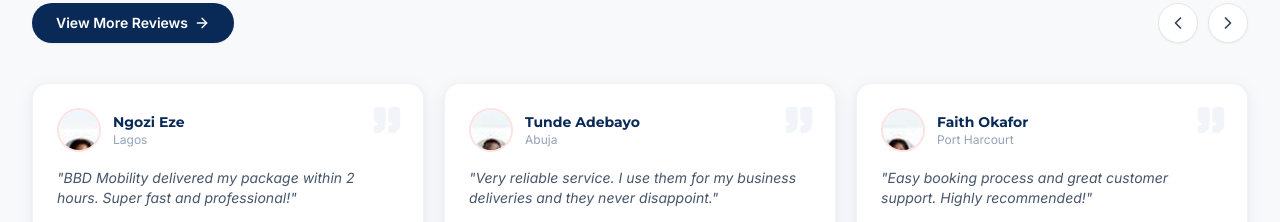
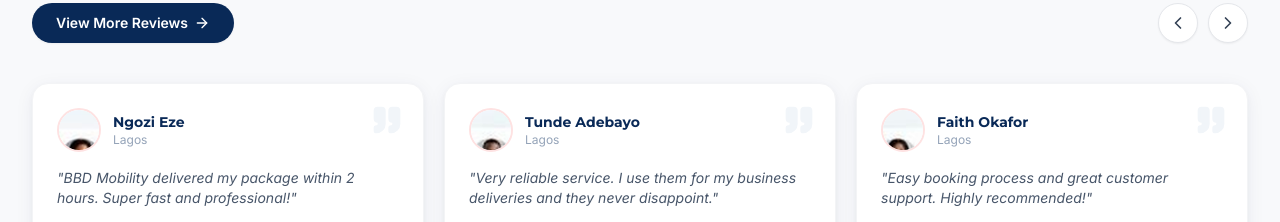
Before and after one commit to Subair-09/bbdmobility, a React (Vite) app: page / in a window 1280 px wide. Shown: the part 2020-2242 px from the top of the page. Built offline with nearby package versions, Linux system fonts and the light colour scheme.

Commit message:
fix(testimonials): set all testimonial and review locations to Lagos

```diff
--- a/src/components/ReviewsModal.tsx
+++ b/src/components/ReviewsModal.tsx
@@ -20,7 +20,7 @@ export const ReviewsModal: React.FC<ReviewsModalProps> = ({ isOpen, onClose }) =
     },
     {
       name: 'Tunde Adebayo',
-      location: 'Abuja',
+      location: 'Lagos',
       avatar: '/assets/avatar-tunde-hd.jpg',
       quote: 'Very reliable service. I use them for my business deliveries and they never disappoint. Seamless dispatch process and prompt pickup every single time.',
       rating: 5,
@@ -28,7 +28,7 @@ export const ReviewsModal: React.FC<ReviewsModalProps> = ({ isOpen, onClose }) =
     },
     {
       name: 'Faith Okafor',
-      location: 'Port Harcourt',
+      location: 'Lagos',
       avatar: '/assets/avatar-faith-hd.jpg',
       quote: 'Easy booking process and great customer support. Highly recommended! The support team followed up immediately to confirm recipient phone availability.',
       rating: 5,
@@ -36,7 +36,7 @@ export const ReviewsModal: React.FC<ReviewsModalProps> = ({ isOpen, onClose }) =
     },
     {
       name: 'Emeka Nwosu',
-      location: 'Ibadan',
+      location: 'Lagos',
       avatar: '/assets/avatar-tunde-hd.jpg',
       quote: 'We sent critical tender documentation across town during torrential rain. The waterproof courier box kept every sheet bone-dry. Outstanding dependability.',
       rating: 5,
@@ -44,7 +44,7 @@ export const ReviewsModal: React.FC<ReviewsModalProps> = ({ isOpen, onClose }) =
     },
     {
       name: 'Amina Bello',
-      location: 'Kano',
+      location: 'Lagos',
       avatar: '/assets/avatar-ngozi-hd.jpg',
       quote: 'Our online pastry store relies on BBD Mobility for same-day scheduled drops. Delivery riders are courteous, neatly uniformed, and respect our customers.',
       rating: 5,
--- a/src/components/TestimonialsSection.tsx
+++ b/src/components/TestimonialsSection.tsx
@@ -21,7 +21,7 @@ export const TestimonialsSection: React.FC<TestimonialsSectionProps> = ({
     {
       id: '2',
       name: 'Tunde Adebayo',
-      location: 'Abuja',
+      location: 'Lagos',
       avatar: '/assets/avatar-tunde-hd.jpg',
       quote: 'Very reliable service. I use them for my business deliveries and they never disappoint.',
       stars: 5,
@@ -29,7 +29,7 @@ export const TestimonialsSection: React.FC<TestimonialsSectionProps> = ({
     {
       id: '3',
       name: 'Faith Okafor',
-      location: 'Port Harcourt',
+      location: 'Lagos',
       avatar: '/assets/avatar-faith-hd.jpg',
       quote: 'Easy booking process and great customer support. Highly recommended!',
       stars: 5,
@@ -37,7 +37,7 @@ export const TestimonialsSection: React.FC<TestimonialsSectionProps> = ({
     {
       id: '4',
       name: 'Emeka Nwosu',
-      location: 'Ibadan',
+      location: 'Lagos',
       avatar: '/assets/avatar-tunde-hd.jpg',
       quote: 'Fragile documents arrived intact with zero delays. The courier communicated at every step.',
       stars: 5,
@@ -45,7 +45,7 @@ export const TestimonialsSection: React.FC<TestimonialsSectionProps> = ({
     {
       id: '5',
       name: 'Amina Bello',
-      location: 'Kano',
+      location: 'Lagos',
       avatar: '/assets/avatar-ngozi-hd.jpg',
       quote: 'Scheduled dispatch arrived right on the dot. Outstanding service quality for e-commerce.',
       stars: 5,
```
